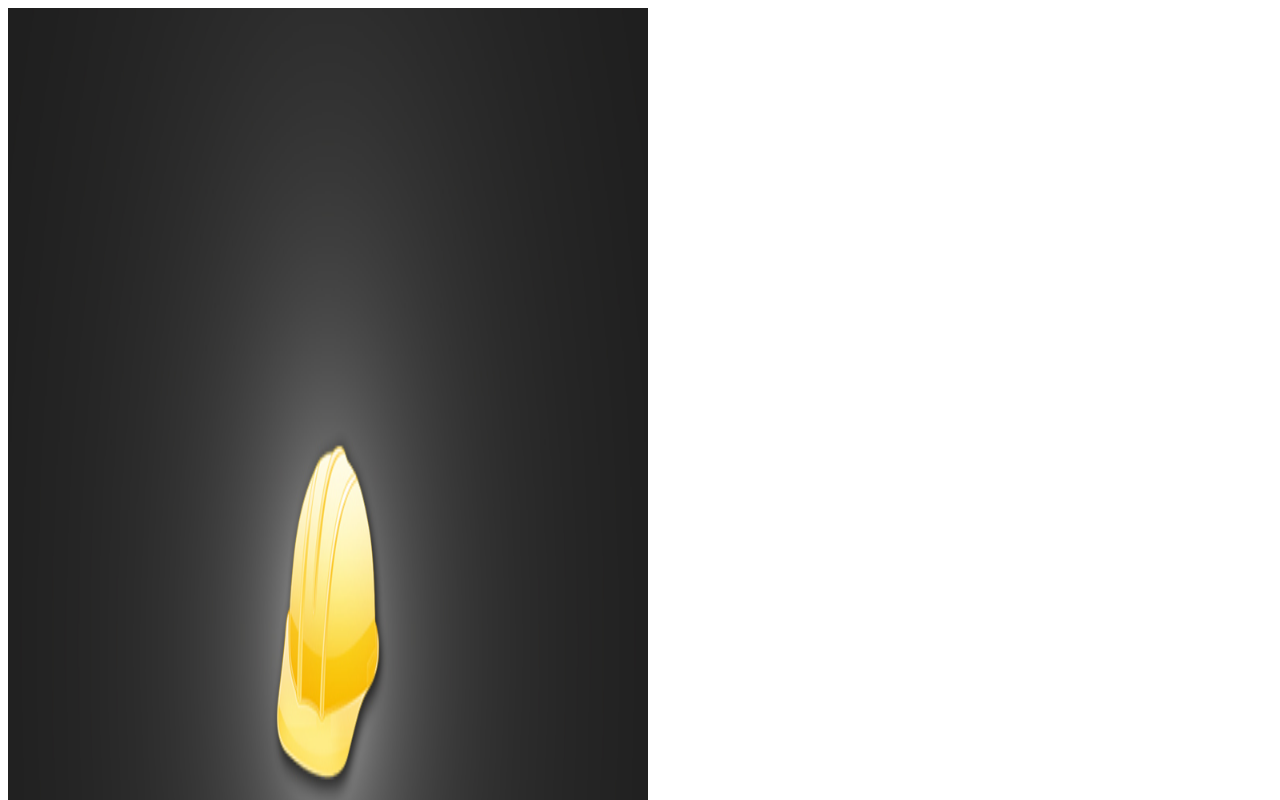
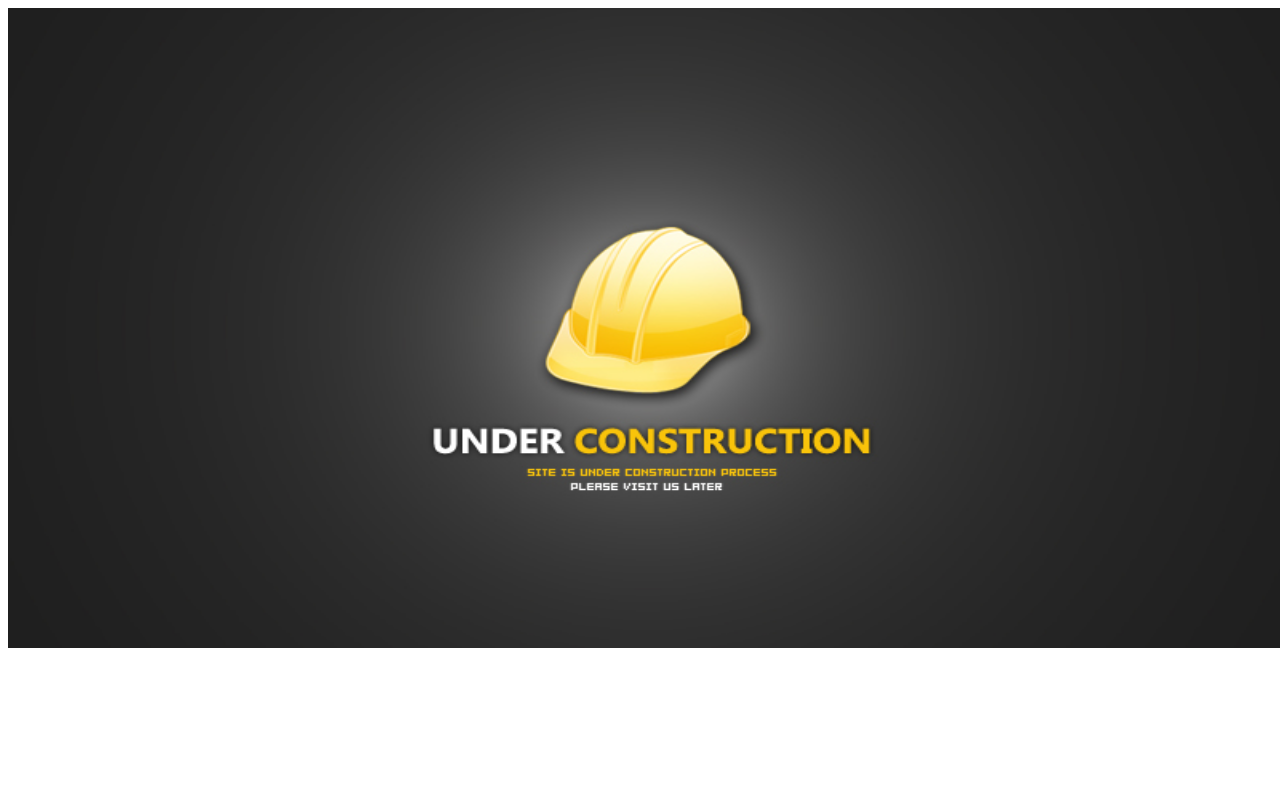
Before and after one commit to mgeee35/hasanisariyor.github.io, a plain HTML site: page index.html in a window 1280 px wide. Shown: the top 800 px of the page. Drawn offline with Linux system fonts and the light colour scheme.

Commit message:
Update index.html

```diff
--- a/index.html
+++ b/index.html
@@ -5,7 +5,7 @@
 </head>
 <body>
 
-<img src="img/UC.jpg" alt="under construction" width="640" height="1280">
+<img src="img/UC.jpg" alt="under construction" width="1280" height="640">
 
 </body>
 </html>
```
